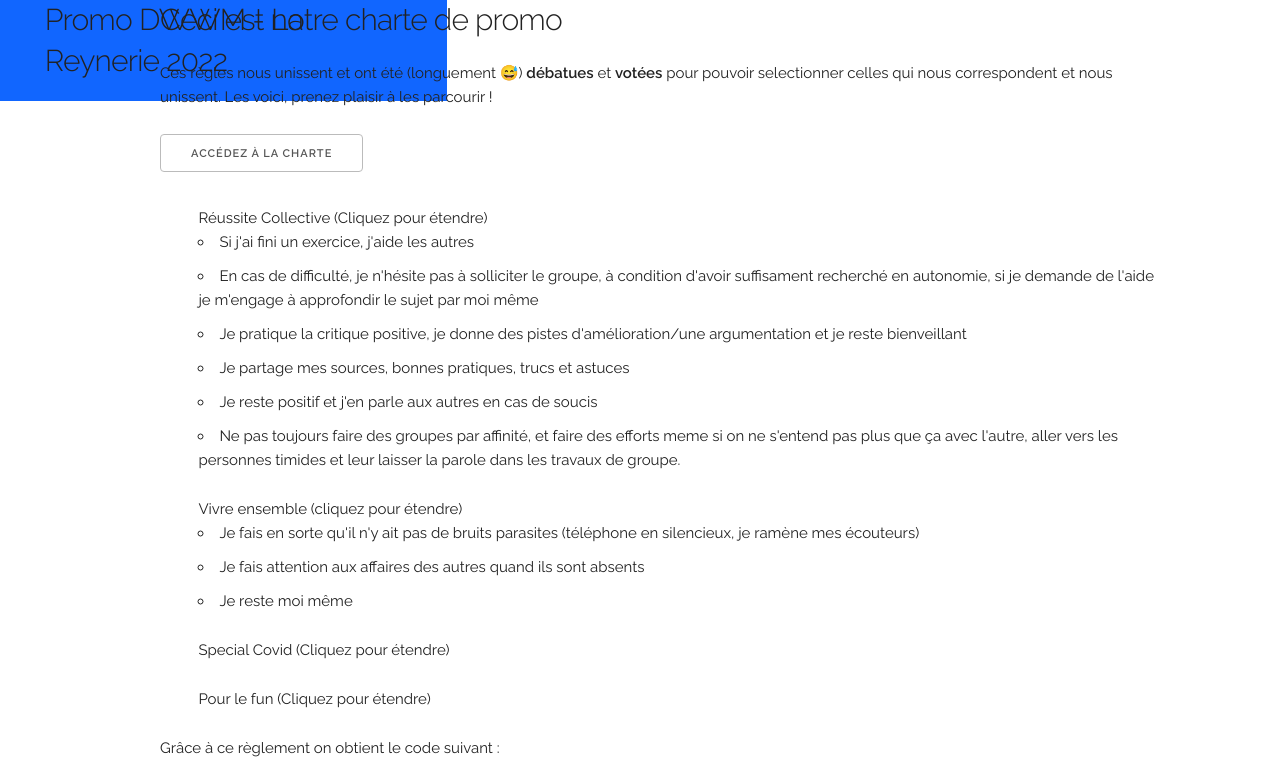
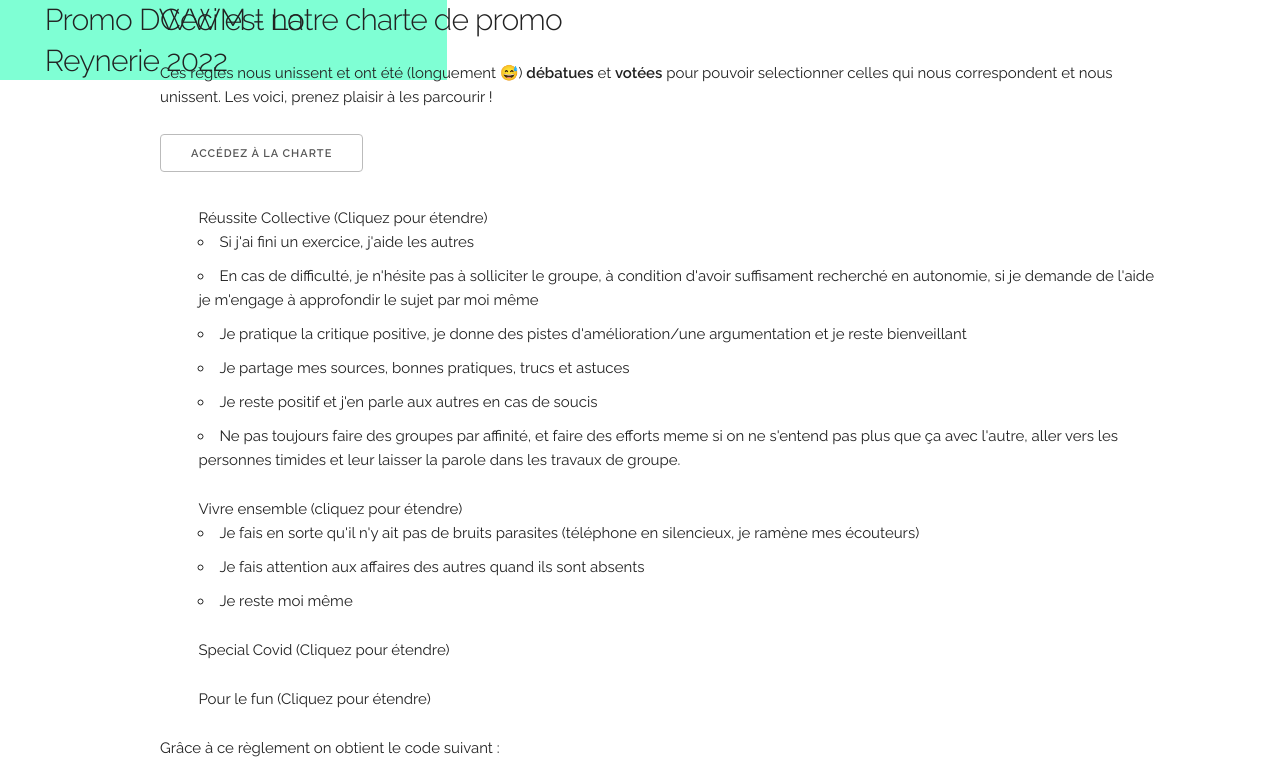
Before and after one commit to SANFILIPPOJF/CharteGroupe, a plain HTML site: page index.html in a window 1280 px wide. Shown: the top 772 px of the page. Drawn offline with Linux system fonts and the light colour scheme.

Commit message:
correction styles.css

```diff
--- a/css/style.css
+++ b/css/style.css
@@ -0,0 +1,6 @@
+header {
+	font-size: 20px;
+    background-color:aquamarine;
+	position:fixed;
+    height: 10%;
+}
--- a/index.html
+++ b/index.html
@@ -21,7 +21,7 @@
   –––––––––––––––––––––––––––––––––––––––––––––––––– -->
   <link rel="stylesheet" href="./css/normalize.css">
   <link rel="stylesheet" href="./css/skeleton.css">
-  <link rel="stylesheet" href="./style.css">
+  <link rel="stylesheet" href="./css/style.css">
 
   <!-- Liaisons du fichier JS si vous faites le bonus
   –––––––––––––––––––––––––––––––––––––––––––––––––– -->
--- a/style.css
+++ /dev/null
@@ -1,4 +0,0 @@
-header {
-	background-color:#1166ff;
-	position:fixed;
-}
```
